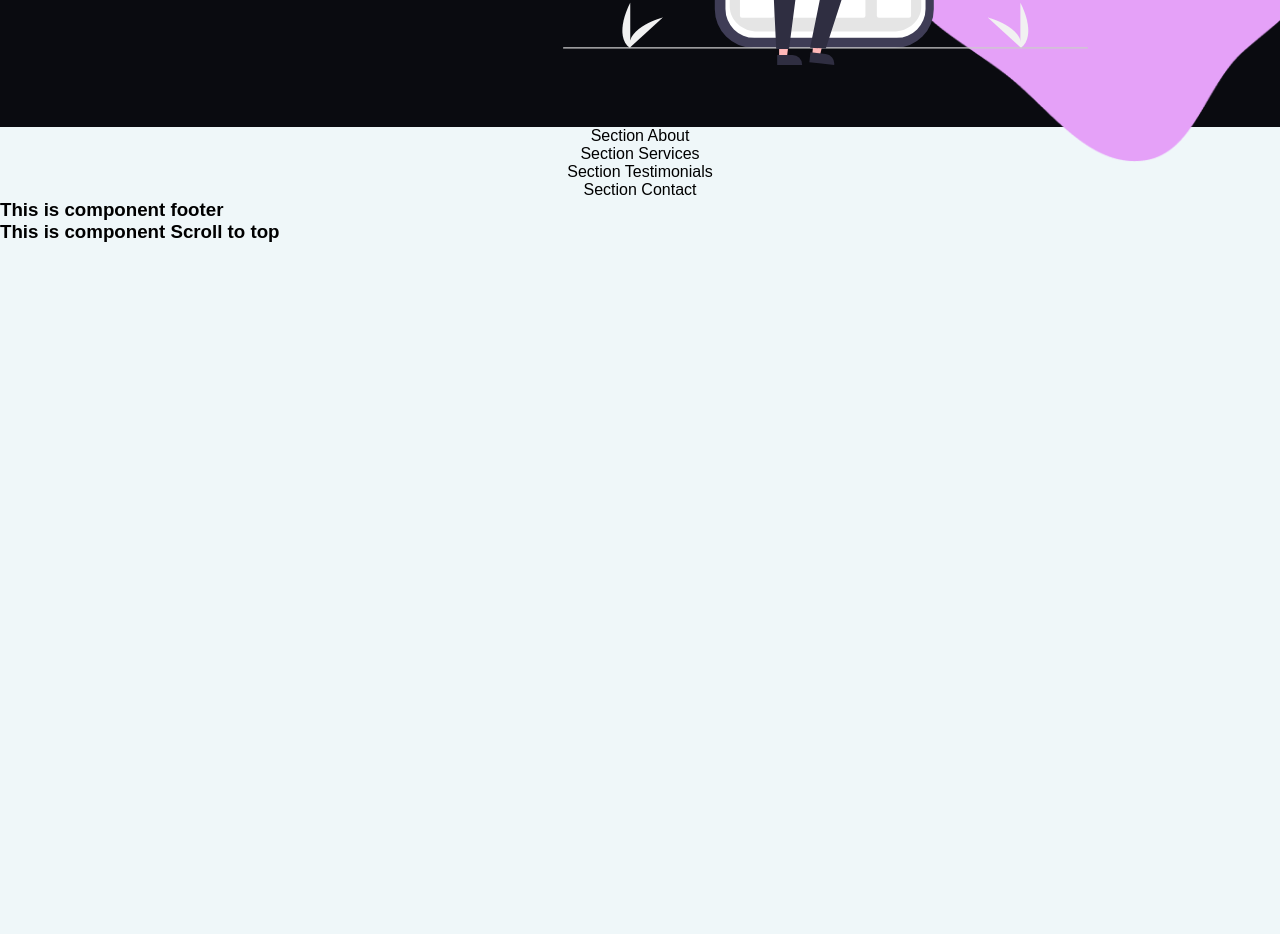
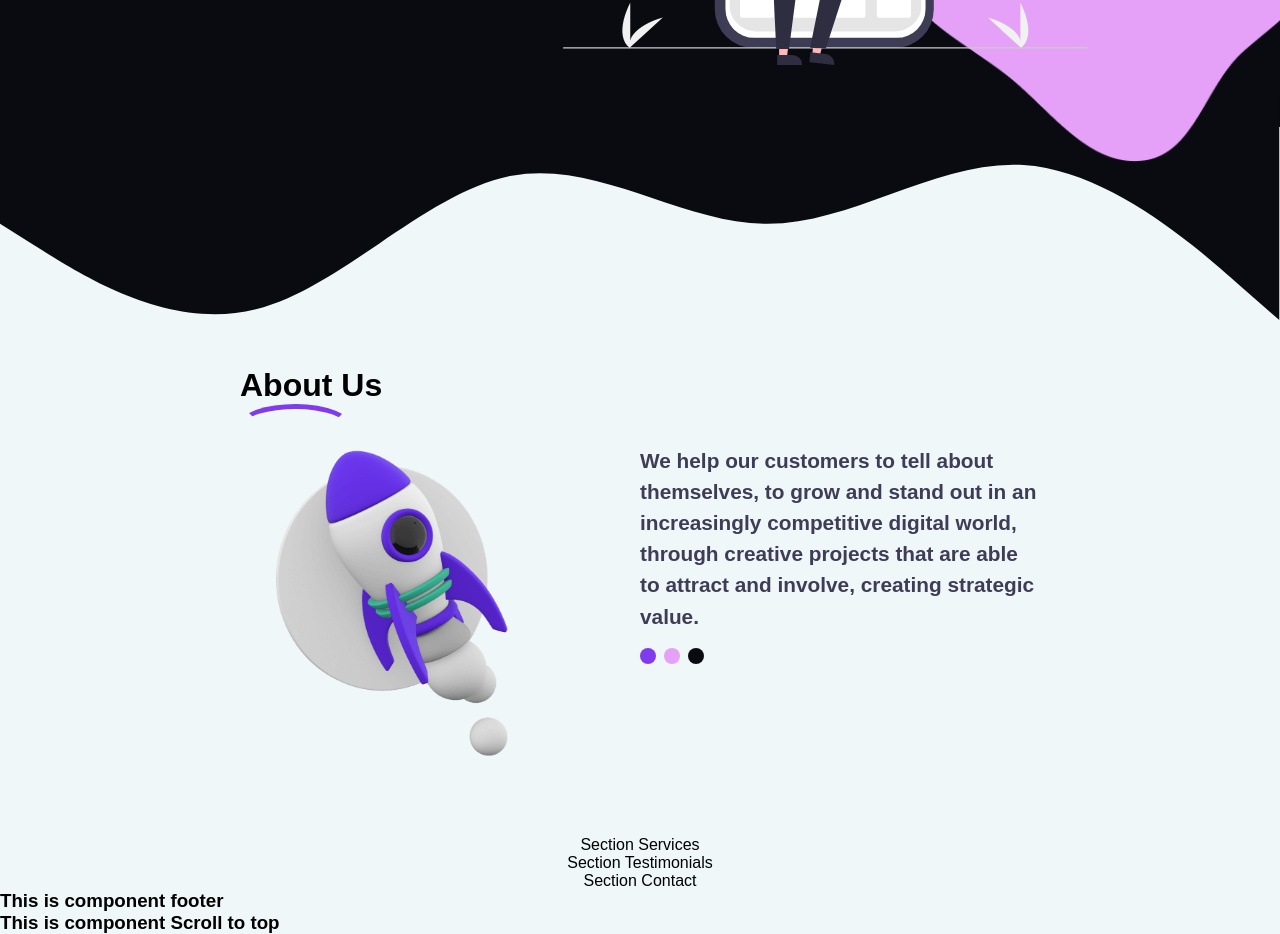
Before and after one commit to Nurmuhammadthariq/web-agency-styled-component, a React (Create React App) app: page / in a window 1280 px wide. Shown: the part 520-1454 px from the top of the page. Before the commit the page ends 800 px from the top, so only its background shows below. Built offline with nearby package versions, Linux system fonts and the light colour scheme.

Commit message:
Creating about section

```diff
--- a/src/Sections/About/index.js
+++ b/src/Sections/About/index.js
@@ -1,7 +1,61 @@
 import React from 'react';
+import Wave from '../../assets/waves.svg';
+import hand from '../../assets/hand.svg';
+import rocket from '../../assets/rocket image.png';
+import human from '../../assets/human.svg';
+
+import {
+  AboutSection,
+  Waves,
+  Hand,
+  Main,
+  Title,
+  CurvedLine,
+  Content,
+  Rocket,
+  Human,
+  AboutText,
+  Text,
+  Circle,
+} from './AboutElements';
 
 const About = () => {
-  return <div>Section About</div>;
+  return (
+    <AboutSection id="about">
+      <Waves src={Wave} alt="" />
+      {/* <Hand>
+        <img src={hand} alt="" />
+      </Hand> */}
+      <Main>
+        <div>
+          <Title>About Us</Title>
+          <CurvedLine />
+        </div>
+        <Content>
+          <Rocket>
+            <img src={rocket} alt="" width="400" height="400" />
+          </Rocket>
+          <AboutText>
+            {/* <Human>
+              <img src={human} alt="" />
+            </Human> */}
+
+            <Text>
+              We help our customers to tell about themselves, to grow and stand
+              out in an increasingly competitive digital world, through creative
+              projects that are able to attract and involve, creating strategic
+              value.
+            </Text>
+            <div>
+              <Circle style={{ backgroundColor: 'var(--purple)' }} />
+              <Circle style={{ backgroundColor: 'var(--pink)' }} />
+              <Circle style={{ backgroundColor: 'var(--black)' }} />
+            </div>
+          </AboutText>
+        </Content>
+      </Main>
+    </AboutSection>
+  );
 };
 
 export default About;
```
